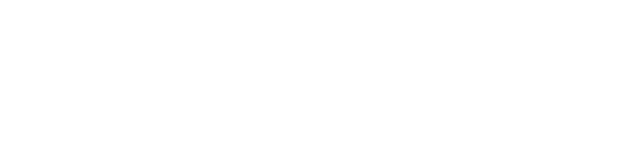
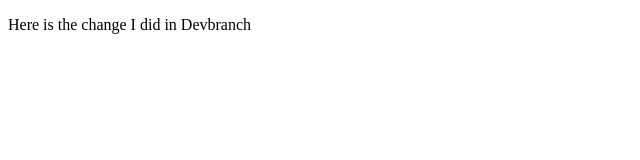
Before and after one commit to albertordz2/Tuesday7, a plain HTML site: page index.html in a window 1280 px wide. Shown: the whole page, without its empty margins (0-640 px from the left). Drawn offline with Linux system fonts and the light colour scheme.

Commit message:
changes in paragraph

```diff
--- a/index.html
+++ b/index.html
@@ -7,6 +7,8 @@
     <title>Document</title>
 </head>
 <body>
-
+    <p>
+        Here is the change I did in Devbranch
+    </p>
 </body>
 </html>
```
